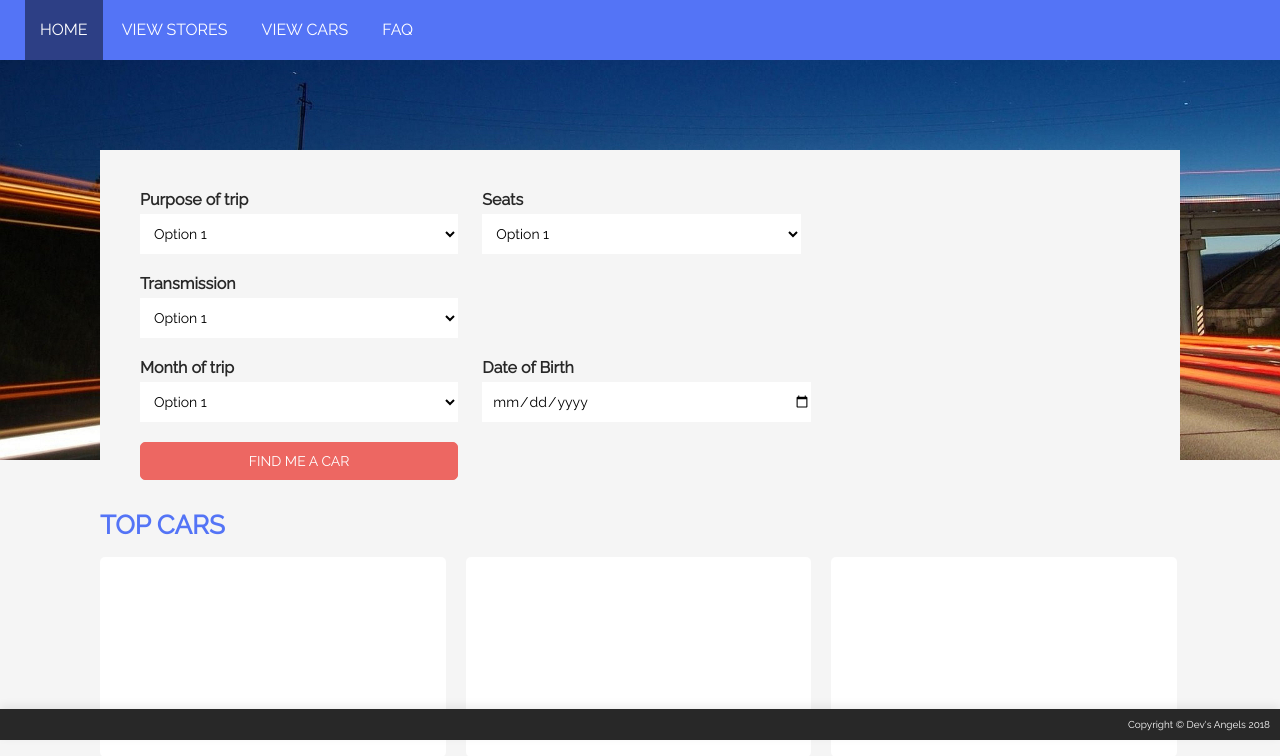
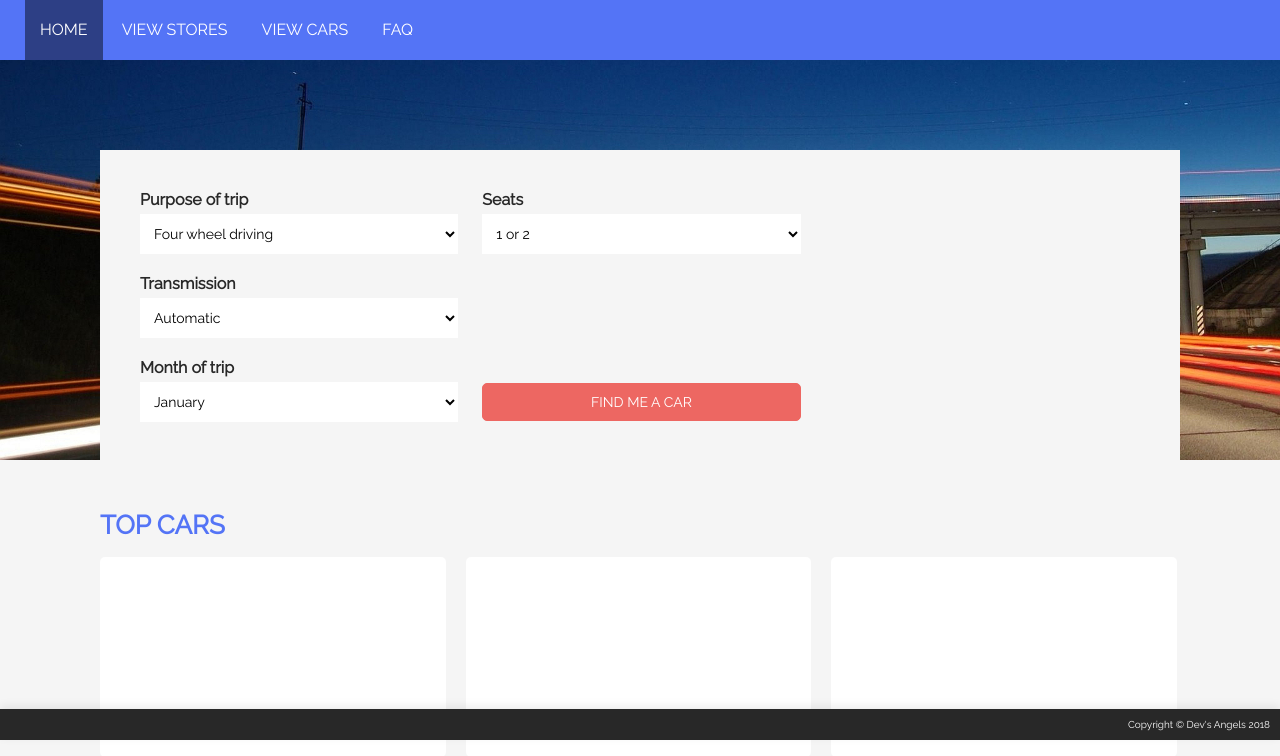
Before and after one commit to aliceHendicott/DjangoWebsite-CarRentalCompany, a Django app: page / in a window 1280 px wide. Shown: the part 60-816 px from the top of the page. Run offline with Django 3.2, Linux system fonts and the light colour scheme; some libraries are stand-ins or nearby versions.

Commit message:
Recommend a car
Got this function working on the individual page
Still to get it working on home page

```diff
--- a/CRC/CarRentalCompany/static/CarRentalCompany/javascript.js
+++ b/CRC/CarRentalCompany/static/CarRentalCompany/javascript.js
@@ -47,8 +47,6 @@ function sortStores() {
     $('#sort-div-stores').load(document.location + ' #sort-div-stores');
 }
 
-
-
 function getGeoLocation(callback) {
 
         // User isn't using chrome
--- a/CRC/CarRentalCompany/templates/CarRentalCompany/base.html
+++ b/CRC/CarRentalCompany/templates/CarRentalCompany/base.html
@@ -11,6 +11,8 @@
     <script src="{% static 'CarRentalCompany/javascript.js' %}"></script>
     <link href="https://fonts.googleapis.com/css?family=Raleway" rel="stylesheet">
     <link rel="stylesheet" href="https://use.fontawesome.com/releases/v5.3.1/css/all.css" integrity="sha384-mzrmE5qonljUremFsqc01SB46JvROS7bZs3IO2EmfFsd15uHvIt+Y8vEf7N7fWAU" crossorigin="anonymous">
+
+
     <!-- Dynamically include extra styling -->
     {% block stylesheet %}{% endblock %}
 </head>
@@ -29,7 +31,7 @@
 
     <script src="https://code.jquery.com/jquery-3.1.0.min.js"></script>
     <script src="{% static 'js/app.js' %}"></script>
-    <!-- Dynamicaly include extra javascript -->
+    <!-- Dynamically include extra javascript -->
     {% block javascript %}{% endblock %}
 </body>
 </html>
--- a/CRC/CarRentalCompany/templates/CarRentalCompany/home.html
+++ b/CRC/CarRentalCompany/templates/CarRentalCompany/home.html
@@ -12,45 +12,50 @@ CRC Home
 <!-- Content goes here -->
 {% block content %}
 <div id="banner">
-    <form id="recommend">
+    <form id="recommend" method="POST" action="/">{% csrf_token %}
         <div>
             <label for="purpose">Purpose of trip</label><br>
             <select name="purpose">
-                <option name="purpose" value="option 1">Option 1</option>
-                <option name="purpose" value="option 2">Option 2</option>
-                <option name="purpose" value="option 3">Option 3</option>
+                <option name="purpose" value="1">Four wheel driving</option>
+                <option name="purpose" value="2">Family trip</option>
+                <option name="purpose" value="3">Road trip</option>
+                <option name="purpose" value="4">Other</option>
             </select>
         </div>
         <div>
             <label for="seats">Seats</label><br>
             <select name="seats">
-                <option name="seats" value="option 1">Option 1</option>
-                <option name="seats" value="option 2">Option 2</option>
-                <option name="seats" value="option 3">Option 3</option>
+                <option name="seats" value="1">1 or 2</option>
+                <option name="seats" value="2">3 - 5</option>
+                <option name="seats" value="3">more than 5</option>
             </select>
         </div>
         <div>
             <label for="transmission">Transmission</label><br>
             <select name="transmission">
-                <option name="transmission" value="option 1">Option 1</option>
-                <option name="transmission" value="option 2">Option 2</option>
-                <option name="transmission" value="option 3">Option 3</option>
+                <option name="transmission" value="1">Automatic</option>
+                <option name="transmission" value="2">Manual</option>
             </select>
         </div><br>
         <div>
-            <label for="purpose">Month of trip</label><br>
-            <select name="purpose">
-                <option name="purpose" value="option 1">Option 1</option>
-                <option name="purpose" value="option 2">Option 2</option>
-                <option name="purpose" value="option 3">Option 3</option>
+            <label for="month">Month of trip</label><br>
+            <select name="month">
+                <option name="month" value="1">January</option>
+                <option name="month" value="2">February</option>
+                <option name="month" value="3">March</option>
+                <option name="month" value="4">April</option>
+                <option name="month" value="5">May</option>
+                <option name="month" value="6">June</option>
+                <option name="month" value="7">March</option>
+                <option name="month" value="8">March</option>
+                <option name="month" value="9">March</option>
+                <option name="month" value="10">March</option>
+                <option name="month" value="11">March</option>
+                <option name="month" value="12">March</option>
             </select>
         </div>
         <div>
-            <label for="birthday">Date of Birth</label><br>
-            <input type="date" name="birthday"></input>
-        </div>
-        <div>
-            <input type="submit" class="button" value="Find me a car"></input>
+            <input type="submit" class="button" value="Find me a car">
         </div>
     </form>
 </div>
--- a/CRC/CarRentalCompany/views.py
+++ b/CRC/CarRentalCompany/views.py
@@ -2,9 +2,10 @@ from django.shortcuts import HttpResponse, render, redirect, reverse
 from django.template import loader
 from django.http import JsonResponse
 from django.contrib.auth.decorators import login_required
+from django.db import connection
 
 from .models import Car, Store, Order, User, UserProfile
-from .forms import LoginForm
+from .forms import RecommendForm
 
 from django.contrib.auth import (authenticate, login, get_user_model, logout)
 
@@ -123,10 +124,62 @@ def cars(request):
     return render(request,
                   'CarRentalCompany/cars.html',
                   {'cars_list': Car.objects.all()})
+
 def car_recommend(request):
+    form = RecommendForm()
+    recommended_cars = []
+    no_results = False
+    form_actioned = False
+    if request.method == "POST":
+        # pull data from form if filled out
+        purpose = request.POST['purpose']
+        seats = request.POST['seats']
+        transmission = request.POST['transmission']
+        month = request.POST['month']
+        # set up SQL based on purpose field
+        if purpose == "1":
+            purpose_sql = "CarRentalCompany_car.car_drive='4WD'"
+        if purpose == "2":
+            purpose_sql = "CarRentalCompany_car.car_seating_capacity>4"
+        if purpose == "3":
+            purpose_sql = "CarRentalCompany_car.car_tank_capacity>=70"
+        # set up SQL based on seats field
+        if seats == "1":
+            seats_sql = "CarRentalCompany_car.car_seating_capacity>=1"
+        if seats == "2":
+            seats_sql = "CarRentalCompany_car.car_seating_capacity>=3"
+        if seats == "3":
+            seats_sql = "CarRentalCompany_car.car_seating_capacity>=5"
+        # set up SQL based on transmission field
+        if transmission == "1":
+            transmission_sql = "CarRentalCompany_car.car_standard_transmission LIKE '%%A%%'"
+        if transmission == "2":
+            transmission_sql = "CarRentalCompany_car.car_standard_transmission LIKE '%%M%%'"
+        # set up SQL based on month field
+        months_sql = ("MONTH(CarRentalCompany_order.order_create_date)=%s" % month)
+        # set up SQL by joining all above SQL as where statements
+        join1 = " "
+        sql1 = ["SELECT CarRentalCompany_car.id, CarRentalCompany_car.car_bodytype, CarRentalCompany_car.car_makename, CarRentalCompany_car.car_seating_capacity, CarRentalCompany_car.car_standard_transmission, CarRentalCompany_car.car_drive FROM CarRentalCompany_car INNER JOIN CarRentalCompany_order ON CarRentalCompany_order.car_id_id = CarRentalCompany_car.id WHERE", purpose_sql]
+        join1 = join1.join(sql1)
+        join2 = " AND "
+        sql2 = [join1, seats_sql, transmission_sql, months_sql]
+        join2 = join2.join(sql2)
+        join3 = " "
+        sql3 = [join2, "LIMIT 3"]
+        join3 = join3.join(sql3)
+        # run SQL
+        recommended_cars = Car.objects.raw(join3)
+        num_results = len(list(recommended_cars))
+        if num_results == 0:
+            no_results = True
+        form_actioned = True
     return render(request,
                   'CarRentalCompany/car_recommend.html',
-                  {'cars_list': Car.objects.all()})
+                  {'form': form,
+                   'recommended_cars': recommended_cars,
+                   'no_results': no_results,
+                   'form_actioned': form_actioned})
+
 '''
 ' SPRINT 2
 ' The following are sprint 2:
```
Also changed, not shown: CRC/CarRentalCompany/forms.py (+35 -15 lines), CRC/CarRentalCompany/templates/CarRentalCompany/car_recommend.html (+30 -36 lines).
